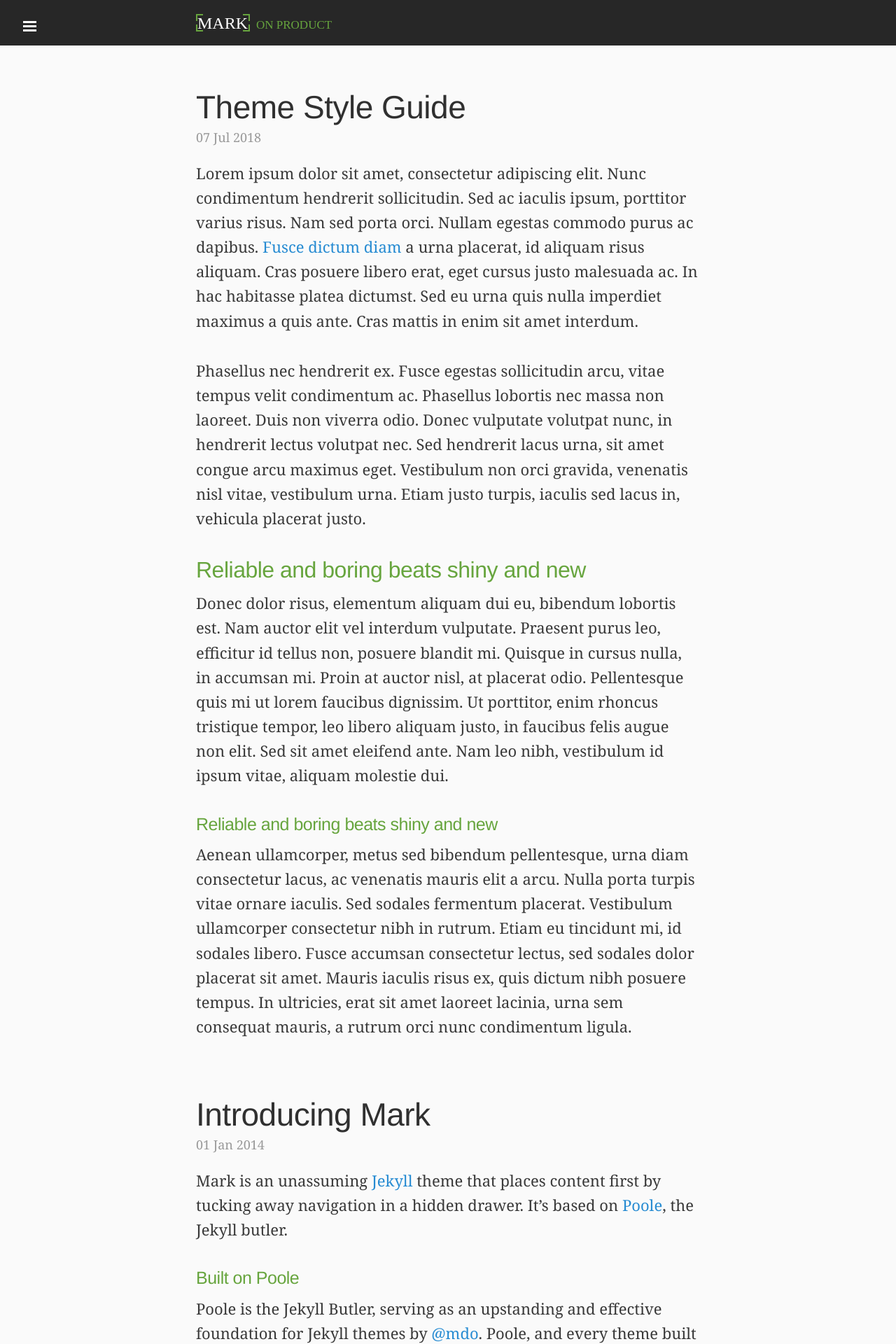
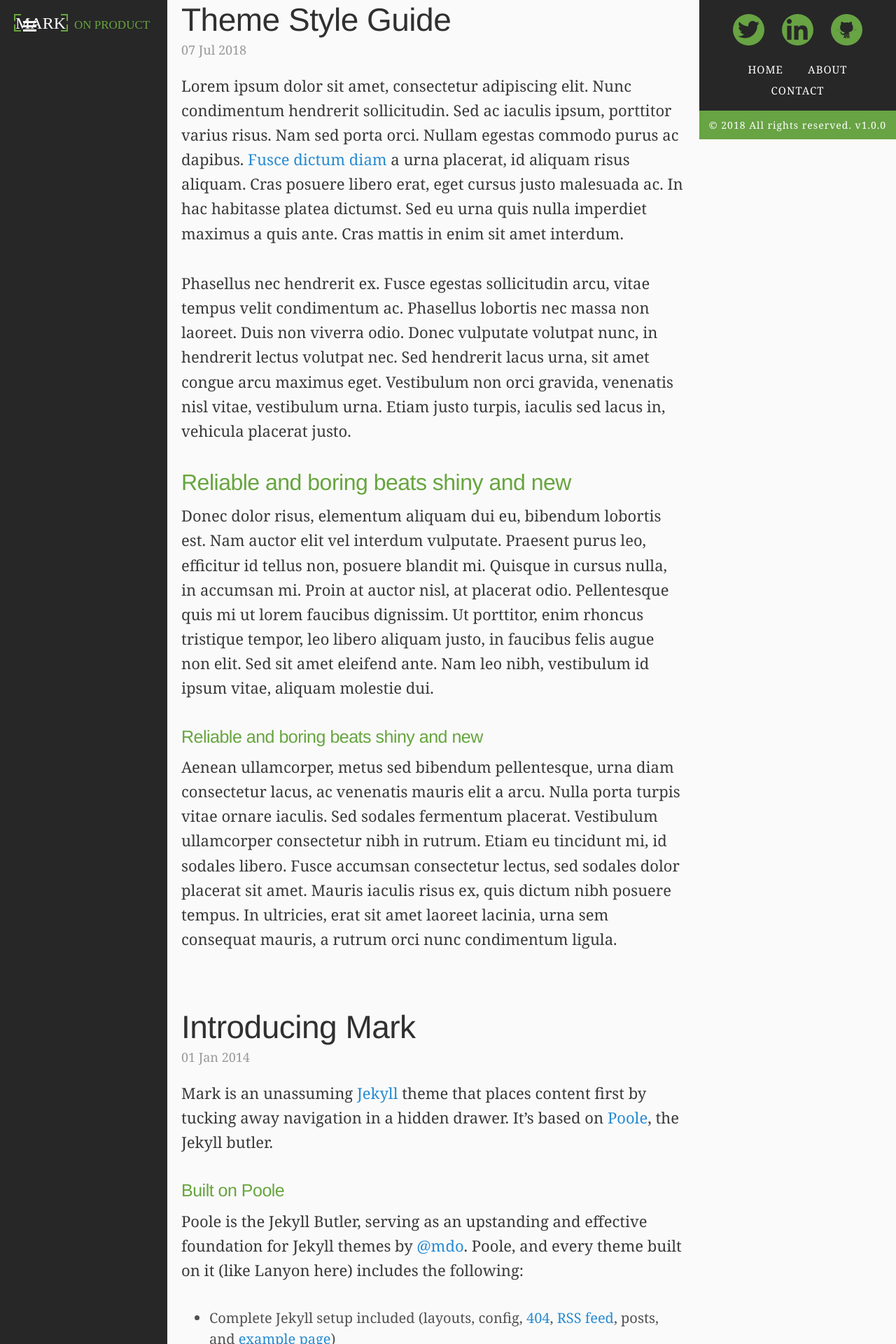
Before and after one commit to markthelefty/markthelefty.github.io, a Jekyll site: the page built from index.html, in a window 1280 px wide. Shown: the top 1920 px of the page at 70% size. Built offline with Jekyll 4.4.1, drawn with Linux system fonts in a browser that asks for light colours; some web fonts are replaced; Markdown is read by kramdown in place of the engine named in the settings; the list of posts is cut into pages by our own code.

Commit message:
wrap height

```diff
--- a/public/css/custom.css
+++ b/public/css/custom.css
@@ -153,3 +153,10 @@
 }
 
 /* * Sticky Footer */
+.wrap {
+  display: -webkit-box;
+  display: -webkit-flex;
+  display: -ms-flexbox;
+  display: flex;
+
+}
```
